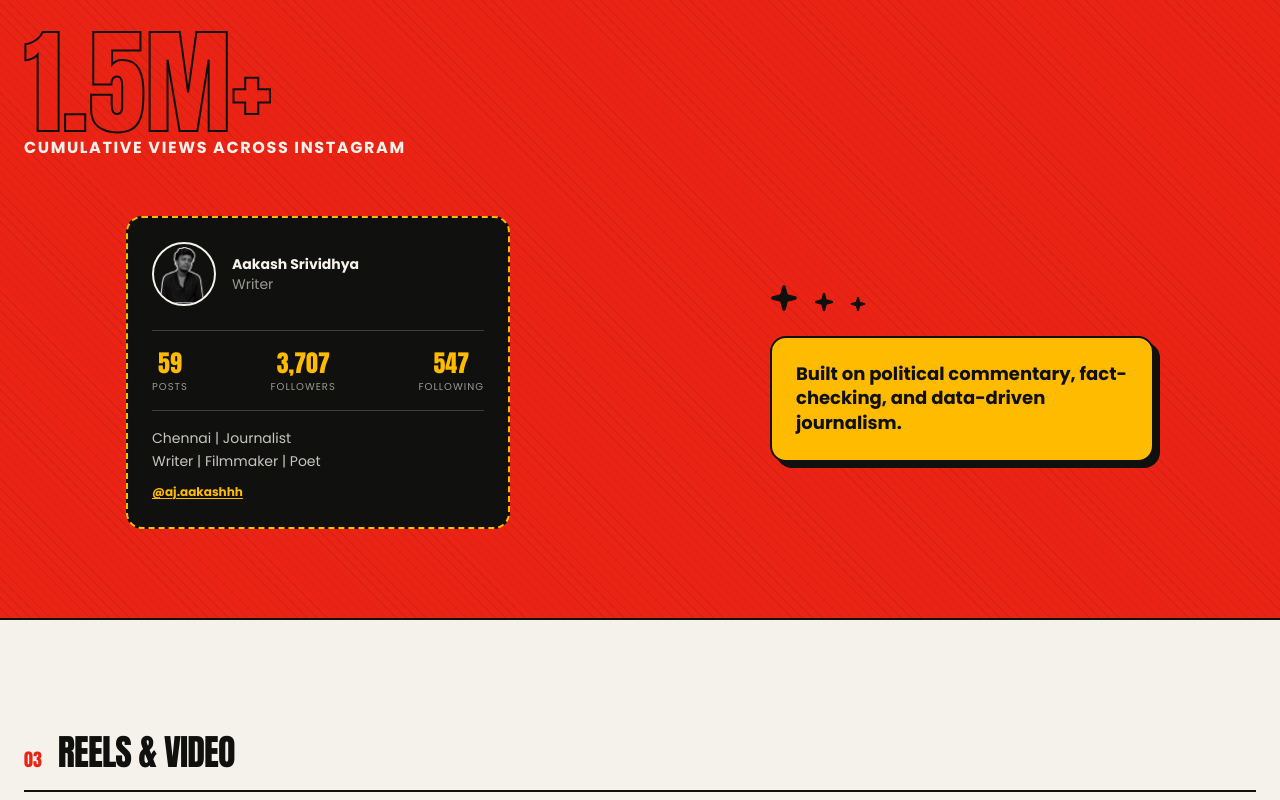
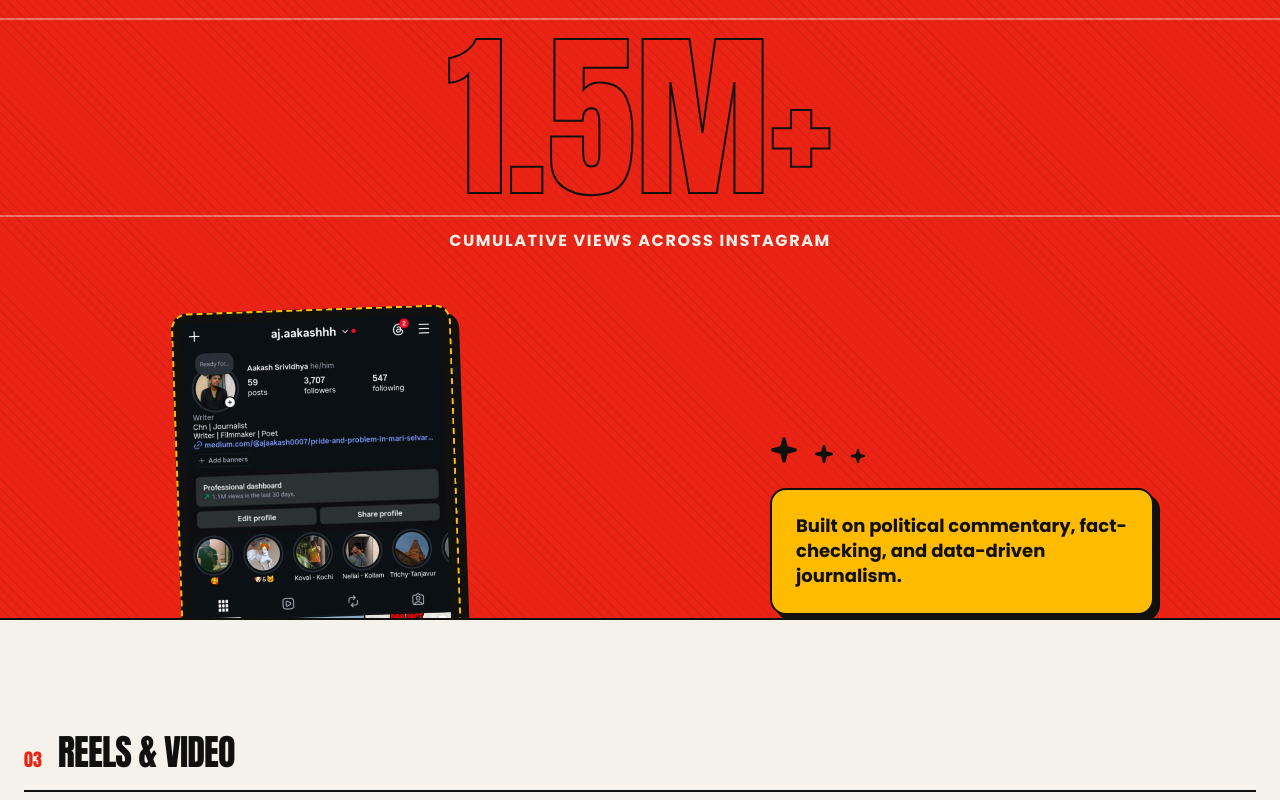
Before and after one commit to ajaakashhh/aj, a Next.js app: page / in a window 1280 px wide. Shown: the part 1780-2580 px from the top of the page. Built offline with nearby package versions, Linux system fonts and the light colour scheme.

Commit message:
Use real Instagram screenshot as profile mockup, enlarge hero number
Replaces the hand-built profile card with the actual Instagram
screenshot in a tilted dashed-border frame. Cumulative views number
is now a full-bleed banner, significantly larger than before.

```diff
--- a/components/sections/instagram.tsx
+++ b/components/sections/instagram.tsx
@@ -13,73 +13,44 @@ export function Instagram() {
     >
       <div className="hatch pointer-events-none absolute inset-0 opacity-10" aria-hidden />
 
-      <div className="container relative py-20 sm:py-28">
-        <div className="mb-10 flex items-baseline gap-4 border-b-2 border-paper pb-4">
+      <div className="container relative pt-20 sm:pt-28">
+        <div className="mb-6 flex items-baseline gap-4 border-b-2 border-paper pb-4">
           <span className="font-display text-lg text-beam">02</span>
           <h2 className="font-display text-3xl uppercase tracking-tight sm:text-4xl">
             Instagram Presence
           </h2>
         </div>
+      </div>
 
-        <Reveal>
-          <p className="text-stroke font-display text-[16vw] leading-[0.85] sm:text-[10vw] lg:text-[9vw]">
+      <Reveal>
+        <div className="overflow-hidden border-y-2 border-paper/40 py-2">
+          <p className="text-stroke whitespace-nowrap text-center font-display text-[24vw] leading-none sm:text-[16vw] lg:text-[14vw]">
             {stats.cumulativeViews}
           </p>
-          <p className="mt-1 font-sans text-sm font-bold uppercase tracking-widest text-paper sm:text-base">
-            cumulative views across Instagram
-          </p>
-        </Reveal>
+        </div>
+        <p className="mt-3 text-center font-sans text-sm font-bold uppercase tracking-widest text-paper sm:text-base">
+          cumulative views across Instagram
+        </p>
+      </Reveal>
 
-        <div className="mt-14 grid items-center gap-14 md:grid-cols-2">
+      <div className="container relative py-10 sm:py-14">
+        <div className="grid items-center gap-14 md:grid-cols-2">
           <Reveal delay={0.08}>
-            <div className="mx-auto w-full max-w-sm rounded-2xl border-2 border-dashed border-beam bg-ink p-6">
-              <div className="flex items-center gap-4">
-                <div className="relative h-16 w-16 shrink-0 overflow-hidden rounded-full border-2 border-paper">
-                  <Image src="/aj.png" alt={profile.name} fill className="object-cover" />
-                </div>
-                <div>
-                  <p className="font-sans text-sm font-bold">{profile.name}</p>
-                  <p className="font-serif text-sm text-paper/60">Writer</p>
-                </div>
+            <div className="mx-auto w-full max-w-[280px] -rotate-2 rounded-2xl border-2 border-dashed border-beam bg-ink p-2 shadow-[8px_8px_0_0_hsl(var(--ink))] transition-transform hover:rotate-0">
+              <div className="overflow-hidden rounded-xl">
+                <Image
+                  src="/instagram-profile.jpeg"
+                  alt={`${profile.name} Instagram profile`}
+                  width={1001}
+                  height={1600}
+                  className="h-auto w-full"
+                />
               </div>
-
-              <div className="mt-6 flex items-center justify-between border-y border-paper/20 py-4 text-center">
-                <div>
-                  <p className="font-display text-2xl text-beam">{stats.posts}</p>
-                  <p className="font-sans text-[10px] uppercase tracking-widest text-paper/60">
-                    Posts
-                  </p>
-                </div>
-                <div>
-                  <p className="font-display text-2xl text-beam">
-                    {stats.followers.toLocaleString()}
-                  </p>
-                  <p className="font-sans text-[10px] uppercase tracking-widest text-paper/60">
-                    Followers
-                  </p>
-                </div>
-                <div>
-                  <p className="font-display text-2xl text-beam">{stats.following}</p>
-                  <p className="font-sans text-[10px] uppercase tracking-widest text-paper/60">
-                    Following
-                  </p>
-                </div>
-              </div>
-
-              <p className="mt-4 font-serif text-sm leading-relaxed text-paper/80">
-                {profile.location} | Journalist
-                <br />
-                Writer | Filmmaker | Poet
-              </p>
-              <a
-                href={profile.links.instagram}
-                target="_blank"
-                rel="noreferrer"
-                className="mt-3 inline-block font-sans text-xs font-bold text-beam underline underline-offset-2"
-              >
-                {profile.links.instagramHandle}
-              </a>
             </div>
+            <p className="mt-4 text-center font-sans text-xs font-bold uppercase tracking-widest text-paper/70">
+              {stats.followers.toLocaleString()} followers · {stats.posts} posts ·{" "}
+              {profile.links.instagramHandle}
+            </p>
           </Reveal>
 
           <Reveal delay={0.16}>
@@ -94,6 +65,14 @@ export function Instagram() {
                   Built on political commentary, fact-checking, and data-driven journalism.
                 </p>
               </div>
+              <a
+                href={profile.links.instagram}
+                target="_blank"
+                rel="noreferrer"
+                className="mt-4 inline-block font-sans text-xs font-bold uppercase tracking-widest text-ink underline underline-offset-2"
+              >
+                Follow {profile.links.instagramHandle}
+              </a>
             </div>
           </Reveal>
         </div>
```
Also changed, not shown: public/instagram-profile.jpeg (added).
